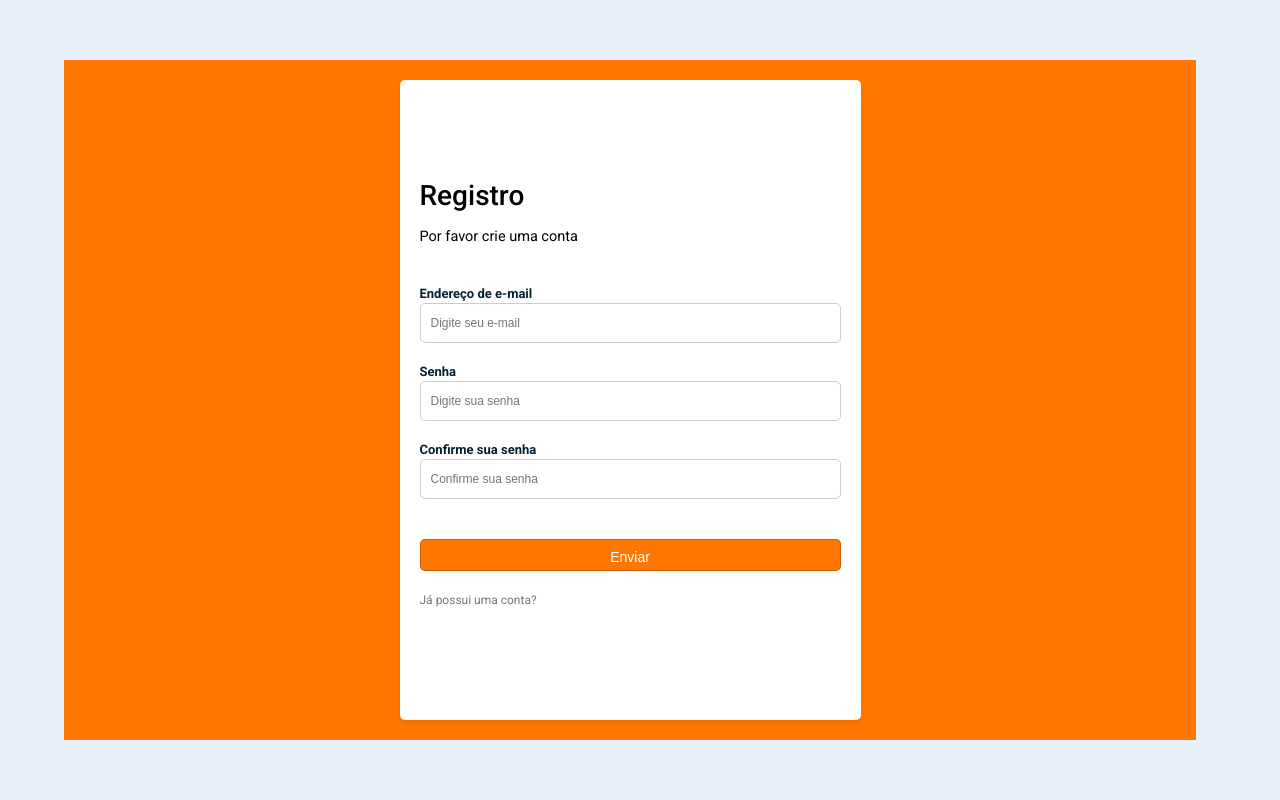
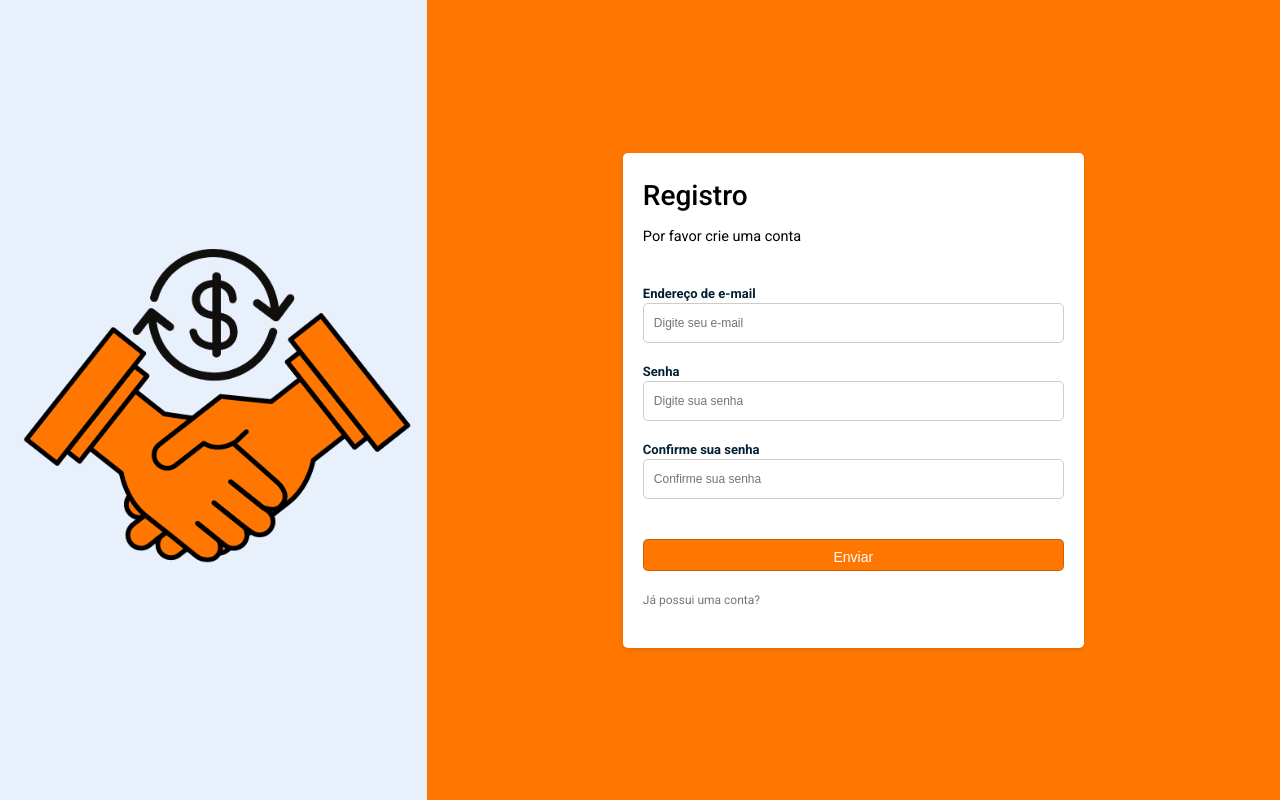
Before and after one commit to Natiene/teste-pipeline, an Angular app: page / in a window 1280 px wide. Built offline with nearby package versions, Linux system fonts and the light colour scheme.

Commit message:
change layout and add new asset

```diff
--- a/src/app/pages/register/register.component.css
+++ b/src/app/pages/register/register.component.css
@@ -1,33 +1,33 @@
-/* Estilos do formulário de login */
-.wrapper {
-  width: 90%;
+.login_container {
+  width: 100%;
   margin: auto;
   height: 100vh;
   display: flex;
-  align-items: center;
 }
 
-.login_container {
+.login_container__right {
+  flex: 2;
+  padding: 20px;
+  background-color: var(--main-bg);
   display: flex;
-  width: 100%;
-  border-radius: 5px;
-  height: 85%;
-  margin: auto;
+  justify-content: center;
+  align-items: center;
 }
 
 .login_container__left {
   flex: 1;
-  padding: 20px;
-  background-color: var(--main-bg);
+  padding: 10px;
+  height: 100vh;
   display: flex;
   justify-content: center;
+  align-items: center;
 }
 
-.login_container__right {
-  padding: 10px;
-  background-size: cover;
-  background-repeat: no-repeat;
-  background-position: center center;
+.login_container__left img {
+  max-width: 100%;
+  max-height: 100%;
+  width: auto;
+  height: auto;
 }
 
 .login_form_wrapper {
--- a/src/app/pages/register/register.component.html
+++ b/src/app/pages/register/register.component.html
@@ -1,6 +1,9 @@
 <div class="wrapper">
-    <div class="row login_container">
+    <div class="login_container">
         <div class="login_container__left">
+            <img src="assets/renegociacao.png" alt="Imagem de exemplo">
+        </div>
+        <div class="login_container__right">
             <div class="login_form_wrapper">
                 <h4>{{texts.register}}</h4>
                 <p>{{texts.createAccount}}</p>
@@ -86,7 +89,5 @@
                 </p>
             </div>
         </div>
-        <div class="login_container__right">
-        </div>
     </div>
 </div>
```
Also changed, not shown: public/assets/renegociacao.png (added).
